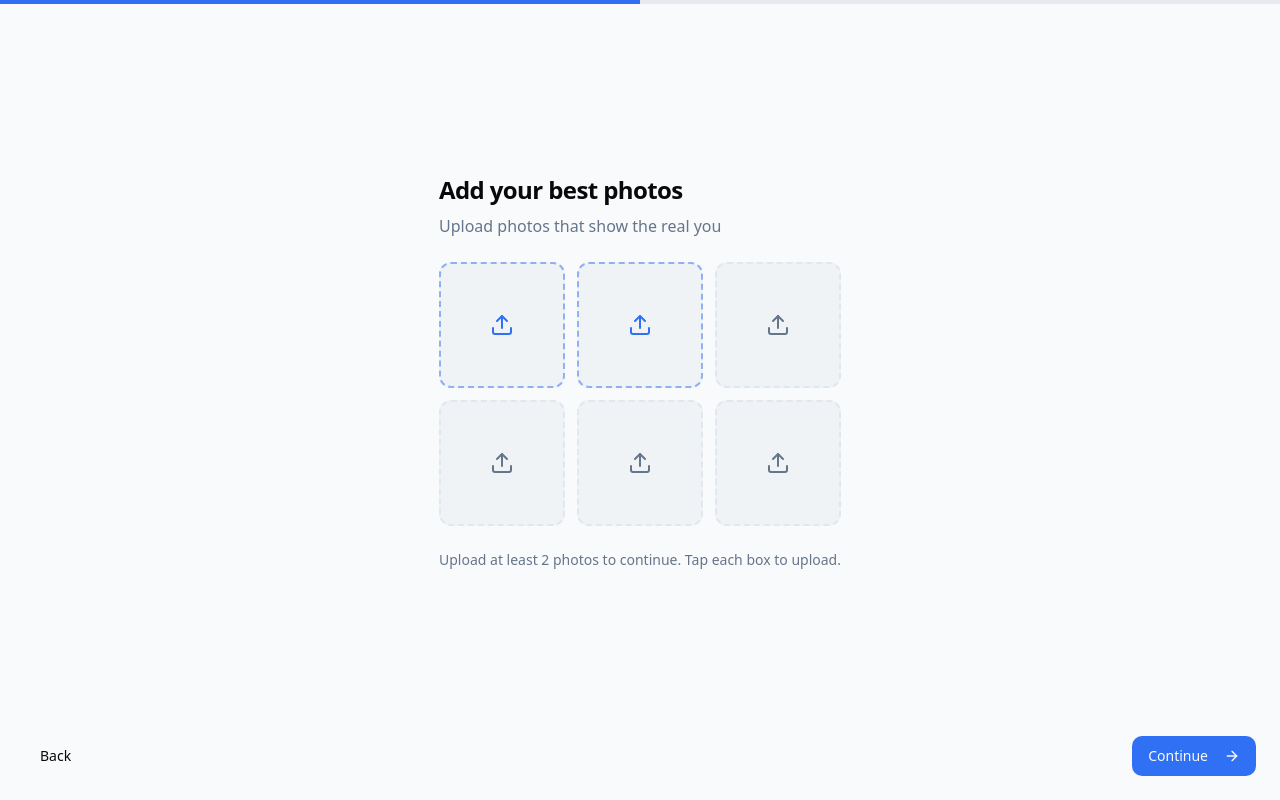
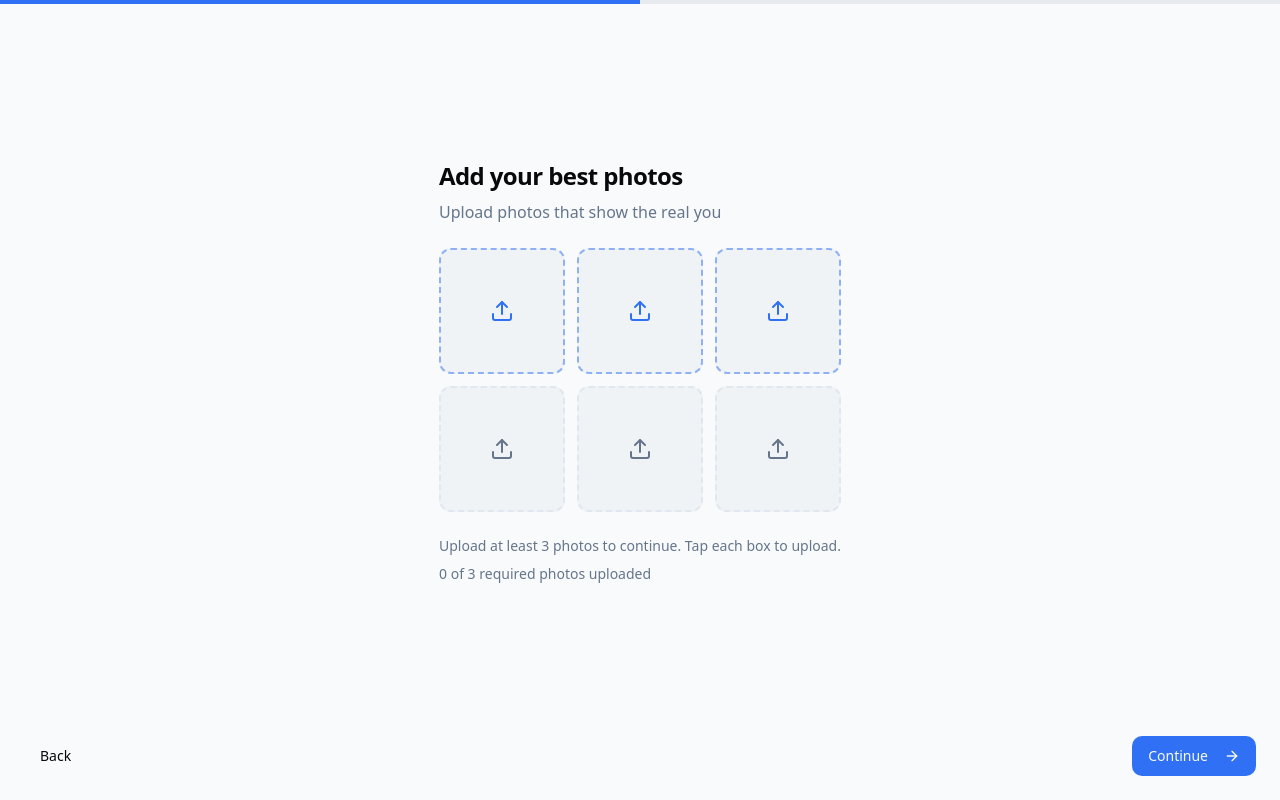
Before and after one commit to itssago01/affection-arc, a React (Vite) app: page /onboarding in a window 1280 px wide. Both pictures are taken after a click on the button "Continue". Built offline with nearby package versions, Linux system fonts and the light colour scheme.

Commit message:
Require minimum photos for onboarding
Enforce a minimum of 3 photos to proceed in the onboarding process.

```diff
--- a/src/components/onboarding/OnboardingSteps.tsx
+++ b/src/components/onboarding/OnboardingSteps.tsx
@@ -1,4 +1,3 @@
-
 import React, { useState } from "react";
 import { useNavigate } from "react-router-dom";
 import { supabase } from "@/integrations/supabase/client";
@@ -53,6 +52,7 @@ const OnboardingSteps: React.FC = () => {
   const [formErrors, setFormErrors] = useState({
     name: "",
     age: "",
+    photos: "",
   });
   const [isSubmitting, setIsSubmitting] = useState(false);
   const navigate = useNavigate();
@@ -73,7 +73,6 @@ const OnboardingSteps: React.FC = () => {
         [field]: value,
       });
 
-      // Clear error when field is updated
       if (formErrors[field as keyof typeof formErrors]) {
         setFormErrors({
           ...formErrors,
@@ -84,7 +83,6 @@ const OnboardingSteps: React.FC = () => {
   };
 
   const handlePhotoUpload = (index: number) => {
-    // For demo purposes, we'll just add a placeholder URL
     const demoImages = [
       "https://images.unsplash.com/photo-1438761681033-6461ffad8d80",
       "https://images.unsplash.com/photo-1494790108377-be9c29b29330",
@@ -94,7 +92,6 @@ const OnboardingSteps: React.FC = () => {
       "https://images.unsplash.com/photo-1534528741775-53994a69daeb"
     ];
 
-    // Add the image to the photos array if not already there
     const updatedPhotos = [...formData.photos];
     if (!updatedPhotos[index]) {
       updatedPhotos[index] = demoImages[index % demoImages.length];
@@ -103,6 +100,27 @@ const OnboardingSteps: React.FC = () => {
         photos: updatedPhotos,
       });
     }
+
+    if (formErrors.photos) {
+      setFormErrors({
+        ...formErrors,
+        photos: "",
+      });
+    }
+  };
+
+  const validatePhotosStep = (): boolean => {
+    const uploadedPhotoCount = formData.photos.filter(photo => photo).length;
+
+    if (uploadedPhotoCount < 3) {
+      setFormErrors({
+        ...formErrors,
+        photos: "Please upload at least 3 photos before continuing.",
+      });
+      return false;
+    }
+
+    return true;
   };
 
   const validateAboutStep = (): boolean => {
@@ -127,8 +145,11 @@ const OnboardingSteps: React.FC = () => {
   };
 
   const nextStep = async () => {
-    // If we're on the About step, validate before proceeding
-    if (currentStep === 2) {
+    if (currentStep === 1) {
+      if (!validatePhotosStep()) {
+        return;
+      }
+    } else if (currentStep === 2) {
       if (!validateAboutStep()) {
         return;
       }
@@ -137,11 +158,9 @@ const OnboardingSteps: React.FC = () => {
     if (currentStep < steps.length - 1) {
       setCurrentStep(currentStep + 1);
     } else {
-      // Complete onboarding by saving profile to Supabase
       try {
         setIsSubmitting(true);
 
-        // Get the current user
         const { data: { user } } = await supabase.auth.getUser();
 
         if (!user) {
@@ -150,7 +169,6 @@ const OnboardingSteps: React.FC = () => {
           return;
         }
 
-        // Create profile in Supabase
         const { error } = await supabase.from('profiles').upsert({
           id: user.id,
           name: formData.name,
@@ -160,8 +178,6 @@ const OnboardingSteps: React.FC = () => {
           gender: formData.preferences.gender === "all" ? null : formData.preferences.gender,
           interests: formData.interests,
           images: formData.photos,
-          // We're not setting looking_for here since we need to map the preferences
-          // to the correct format expected by the database
         });
 
         if (error) {
@@ -186,7 +202,6 @@ const OnboardingSteps: React.FC = () => {
     }
   };
 
-  // Render the current step content
   const renderStepContent = () => {
     const step = steps[currentStep];
 
@@ -206,6 +221,7 @@ const OnboardingSteps: React.FC = () => {
             description={step.description}
             photos={formData.photos}
             onPhotoUpload={handlePhotoUpload}
+            error={formErrors.photos}
           />
         );
 
@@ -242,17 +258,13 @@ const OnboardingSteps: React.FC = () => {
 
   return (
     <div className="min-h-screen flex flex-col bg-background">
-      {/* Progress bar */}
       <ProgressBar currentStep={currentStep} totalSteps={steps.length} />
 
-      {/* Content */}
       <div className="flex-1 flex flex-col p-6 pt-8">
-        {/* Step content */}
         <div className="flex-1 flex items-center justify-center">
           {renderStepContent()}
         </div>
 
-        {/* Navigation buttons */}
         <StepNavigator
           currentStep={currentStep}
           totalSteps={steps.length}
--- a/src/components/onboarding/steps/PhotosStep.tsx
+++ b/src/components/onboarding/steps/PhotosStep.tsx
@@ -3,20 +3,27 @@ import React from "react";
 import AnimatedContainer from "../../common/AnimatedContainer";
 import { Upload } from "lucide-react";
 import { cn } from "@/lib/utils";
+import { Alert, AlertDescription } from "@/components/ui/alert";
+import { AlertCircle } from "lucide-react";
 
 interface PhotosStepProps {
   title: string;
   description: string;
   photos: string[];
   onPhotoUpload: (index: number) => void;
+  error?: string;
 }
 
 const PhotosStep: React.FC<PhotosStepProps> = ({
   title,
   description,
   photos,
-  onPhotoUpload
+  onPhotoUpload,
+  error
 }) => {
+  // Count the number of uploaded photos
+  const uploadedPhotoCount = photos.filter(photo => photo).length;
+
   return (
     <div className="max-w-md mx-auto">
       <AnimatedContainer animation="slide-up">
@@ -29,7 +36,7 @@ const PhotosStep: React.FC<PhotosStepProps> = ({
               key={idx}
               className={cn(
                 "aspect-square rounded-lg border-2 border-dashed flex items-center justify-center bg-muted/50 cursor-pointer hover:bg-muted transition-colors duration-200",
-                idx < 2 && "border-primary/50"
+                idx < 3 && "border-primary/50"
               )}
               onClick={() => onPhotoUpload(idx)}
             >
@@ -42,7 +49,7 @@ const PhotosStep: React.FC<PhotosStepProps> = ({
               ) : (
                 <Upload className={cn(
                   "w-6 h-6",
-                  idx < 2 ? "text-primary" : "text-muted-foreground"
+                  idx < 3 ? "text-primary" : "text-muted-foreground"
                 )} />
               )}
             </div>
@@ -50,8 +57,23 @@ const PhotosStep: React.FC<PhotosStepProps> = ({
         </div>
 
         <p className="text-sm text-muted-foreground">
-          Upload at least 2 photos to continue. Tap each box to upload.
+          Upload at least 3 photos to continue. Tap each box to upload.
         </p>
+
+        {error && (
+          <Alert variant="destructive" className="mt-4">
+            <AlertCircle className="h-4 w-4" />
+            <AlertDescription>
+              {error}
+            </AlertDescription>
+          </Alert>
+        )}
+
+        <div className="mt-2 text-sm">
+          <span className={uploadedPhotoCount >= 3 ? "text-green-500" : "text-muted-foreground"}>
+            {uploadedPhotoCount} of 3 required photos uploaded
+          </span>
+        </div>
       </AnimatedContainer>
     </div>
   );
```
